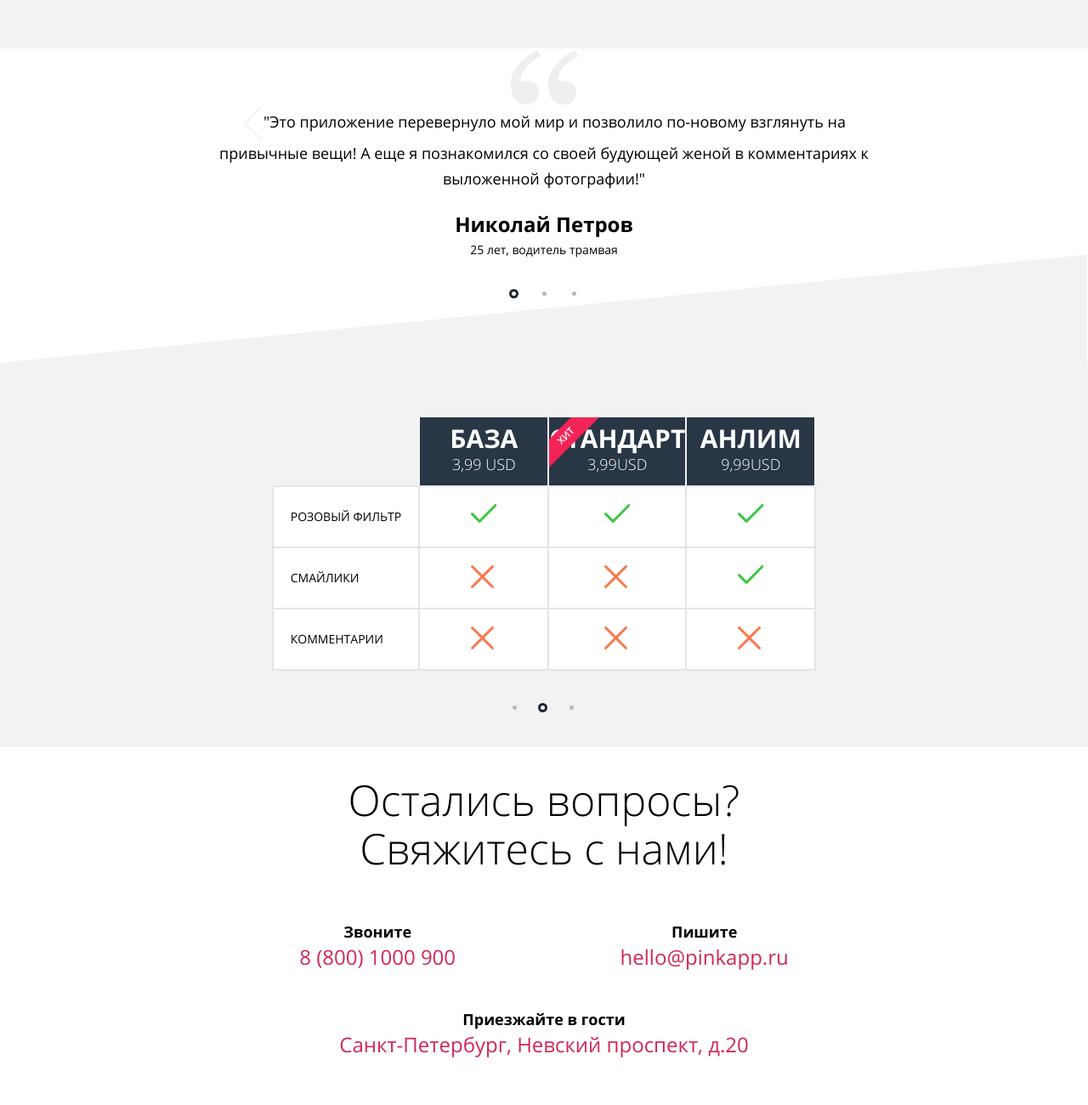
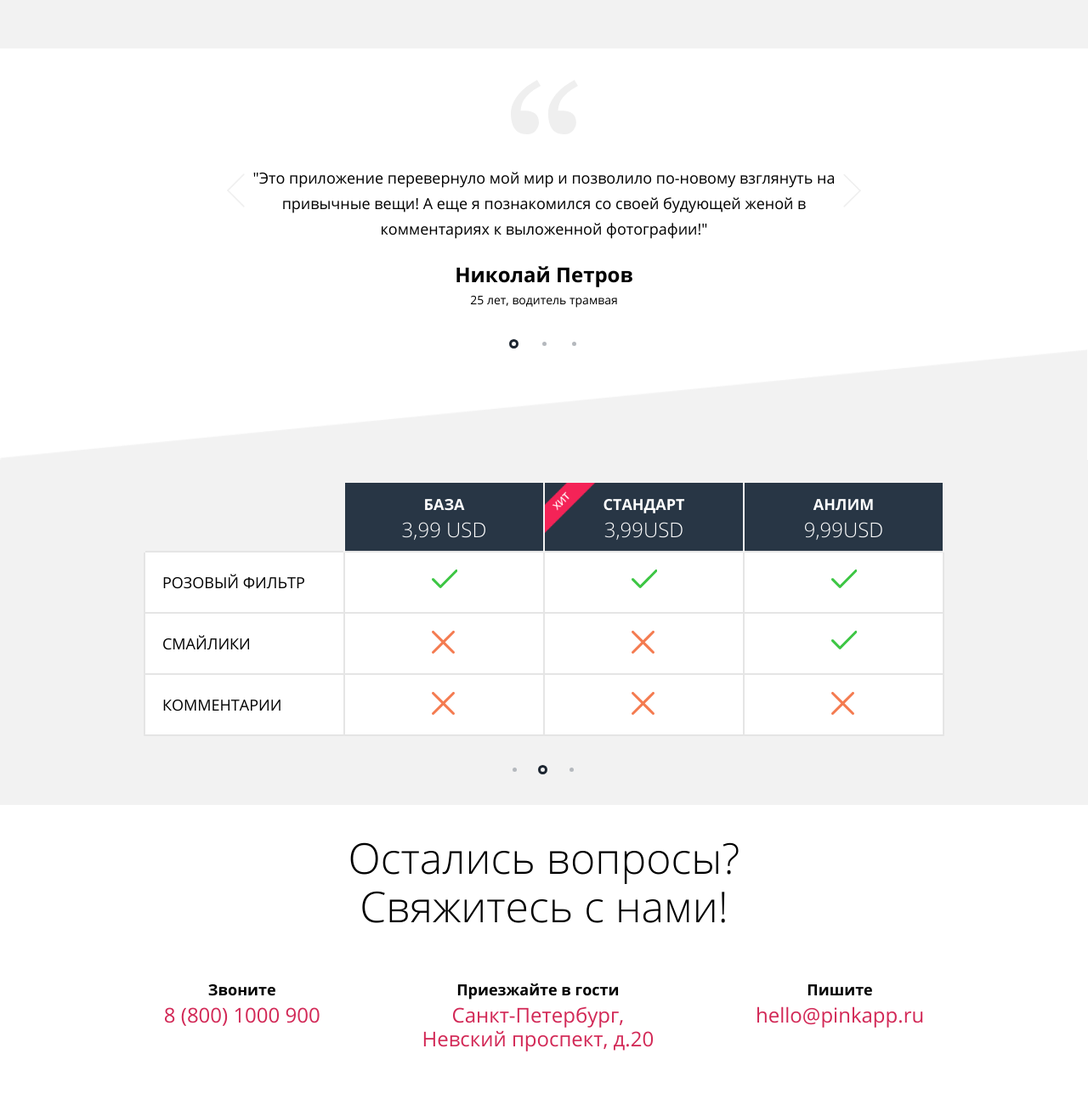
Before and after one commit to ilyamakey/pink, a website: page index.html in a window 1280 px wide. Shown: the part 2000-3300 px from the top of the page at 85% size. Drawn offline with Linux system fonts and the light colour scheme.

Commit message:
start contacts 1200px

```diff
--- a/components/contacts.less
+++ b/components/contacts.less
@@ -2,9 +2,7 @@
   display: flex;
   flex-direction: column;
   align-items: center;
-
 }
-
 .contact-list {
   display: flex;
   flex-direction: column;
@@ -12,10 +10,16 @@
   text-align: center;
   font-size: @24;
   margin-bottom: 20px;
+  @media (min-width: 1300px) {
+    width: 70%;
+  }
 
   &__header {
     width: 70%;
     @media (min-width: 700px) {
+      margin-bottom: 25px;
+    }
+    @media (min-width: 1200px) {
       margin-bottom: 25px;
     }
   }
@@ -30,11 +34,32 @@
     flex-wrap: wrap;
     justify-content: space-around;
   }
-
+  @media (min-width: 1200px) {
+    flex-wrap: nowrap;
+    width: 100%;
+    justify-content: space-between;
+  }
   &__item {
     margin: 0 0 20px 0;
     @media (min-width: 700px){
       margin: 0 0 50px 0;
+    }
+    @media (min-width: 1200px) {
+      //margin: 0 1%;
+    }
+    &-call {
+      order: 1;
+    }
+    &-email {
+      @media (min-width: 1200px) {
+        order: 3;
+      }
+    }
+    &-visit {
+      @media (min-width: 1200px) {
+        order: 2;
+        width: 290px;
+      }
     }
 
     &__header {
@@ -43,7 +68,6 @@
         font-size: 1.8rem;
       }
     }
-
     &__text {
       color: @pink;
     }
--- a/components/opinion.less
+++ b/components/opinion.less
@@ -7,7 +7,7 @@
 
   &__comment {
     width: 90%;
-    margin-bottom: 50px;
+    margin-bottom: 8%;
     font-size: @14;
     line-height: @30;
     text-align: center;
@@ -16,19 +16,17 @@
       display: flex;
       flex-direction: column;
     }
+    &::before {
       @media (min-width: 1200px) {
-      width: 60%;
-    }
-
-    &::before {
+        display: inline-block;
         content: "";
         display: block;
         width: 80px;
         height: 68px;
-      margin: auto;
+        margin: 3% auto;
         background: url("../img/svg/quote.svg") no-repeat center;
       }
-
+    }
 
     &__article {
       @media (min-width: 700px) {
@@ -45,18 +43,35 @@
         font-size: @24;
       }
     }
+    &__slide {
+      order: 1;
+    }
+
     &__text {
-      order: 1;
+      display: inline-block;
+      width: 90%;
+      vertical-align: middle;
+      @media (min-width: 1200px) {
+        width: 60%;
+      }
+    }
+
+    &__arrow-left {
+      display: none;
+      width: 25px;
+      height: 40px;
+      background: url("../img/svg/arrow-left.svg") no-repeat center;
       @media (min-width: 1200px) {
         display: inline-block;
-        &::before {
-          content: "";
+      }
+    }
+    &__arrow-right {
+      display: none;
       width: 25px;
       height: 40px;
+      background: url("../img/svg/arrow-right.svg") no-repeat center;
+      @media (min-width: 1200px) {
         display: inline-block;
-          vertical-align: middle;
-          background: url("../img/svg/arrow-left.svg") no-repeat center;
-        }
       }
     }
 
--- a/components/price.less
+++ b/components/price.less
@@ -5,13 +5,12 @@
 }
 
 .table-wrapper {
-   margin: 60px 0 30px;
+   margin: 2% 0 2%;
    line-height: @30;
    overflow: hidden;
    .pagination {
-     margin: 30px auto 0;
+     margin: 2% auto 0;
    }
-
 }
 
 .price-list {
@@ -24,8 +23,9 @@
     position: static;
     margin: auto;
     right: 0;
-
-
+  }
+  @media (min-width: 1200px) {
+    font-size: @18;
   }
 
   &__header {
@@ -39,7 +39,9 @@
     background-color: @dark-blue;
     @media (min-width: 700px) {
       min-width: 150px;
-
+    }
+    @media (min-width: 1200px) {
+      min-width: 233px;
     }
 
     &:first-child {
@@ -73,8 +75,9 @@
       @media (min-width: 700px) {
         width: auto;
         margin: 10px auto 0px auto;
-
-
+      }
+      @media (min-width: 1200px) {
+        font-size: @18;
       }
 
     }
@@ -89,6 +92,9 @@
       @media (min-width: 700px) {
         font-size: @18;
         margin: 0 auto 10px auto;
+      }
+      @media (min-width: 1200px) {
+        font-size: @24;
       }
     }
   }
--- a/index.html
+++ b/index.html
@@ -74,8 +74,13 @@
 <div class="opinion">
     <section class="opinion__comment">
         <h3 class="opinion__comment__article">Николай Петров</h3>
-        <div class="opinion__comment__text">"Это приложение перевернуло мой мир и позволило по-новому взглянуть на привычные
-            вещи! А еще я познакомился со своей будующей женой в комментариях к выложенной фотографии!"
+        <div class="opinion__comment__slide">
+            <a href="#" class="opinion__comment__arrow-left"></a>
+            <div class="opinion__comment__text">
+                "Это приложение перевернуло мой мир и позволило по-новому взглянуть на привычные
+                вещи! А еще я познакомился со своей будующей женой в комментариях к выложенной фотографии!"
+            </div>
+            <a href="#" class="opinion__comment__arrow-right"></a>
         </div>
         <div class="pagination">
             <div class="pagination__circle_active"></div>
@@ -129,15 +134,15 @@
             <h1>Остались вопросы?Свяжитесь с нами!</h1>
         </div>
         <div class="find-us">
-        <div class="find-us__item">
+        <div class="find-us__item find-us__item-call">
             <h3 class="find-us__item__header">Звоните</h3>
             <div class="find-us__item__text">8 (800) 1000 900</div>
         </div>
-        <div class="find-us__item">
+        <div class="find-us__item find-us__item-email">
             <h3 class="find-us__item__header">Пишите</h3>
             <div class="find-us__item__text">hello@pinkapp.ru</div>
         </div>
-        <div class="find-us__item">
+        <div class="find-us__item find-us__item-visit">
             <h3 class="find-us__item__header">Приезжайте в гости</h3>
             <div class="find-us__item__text">Санкт-Петербург, Невский проспект, д.20</div>
         </div>
```
Also changed, not shown: build/main.css. Lines whose indentation alone changed are shown as unchanged.
